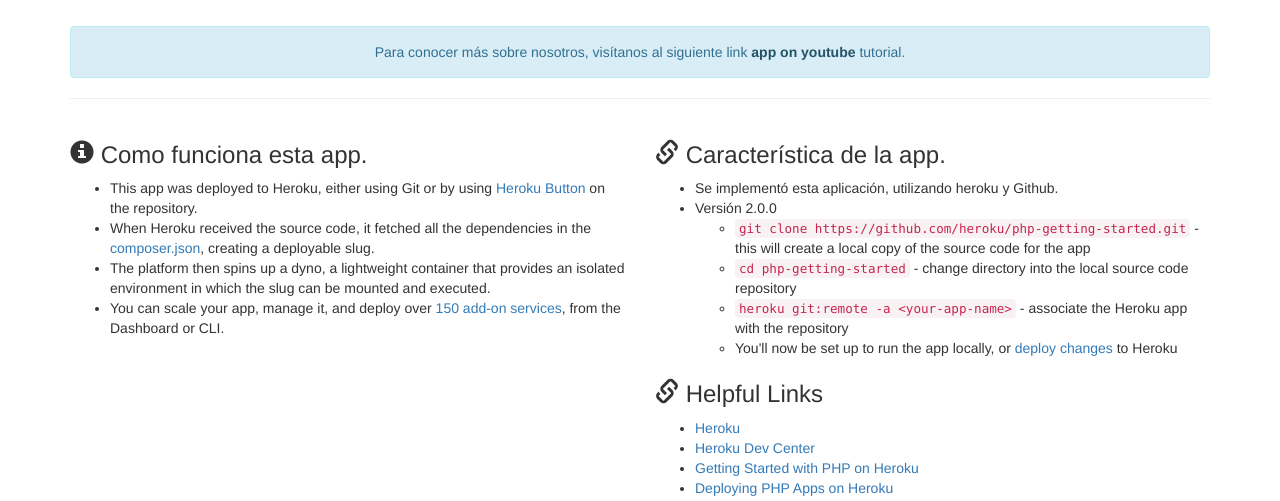
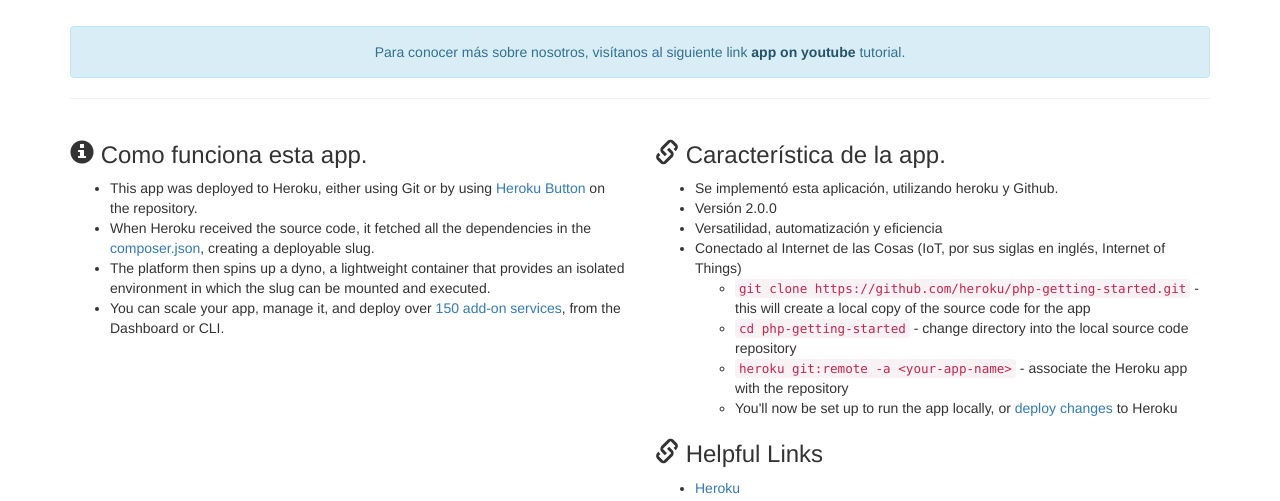
Before and after one commit to luisrojano/smarthouse2021, a PHP site: template web/views/index.twig in a window 1280 px wide. Shown: the part 526-1027 px from the top of the page. Run offline with PHP 8.4, Linux system fonts and the light colour scheme; the template is opened without the code that fills it, so the values that code supplies are empty; some libraries are stand-ins or nearby versions.

Commit message:
Update index.twig

```diff
--- a/web/views/index.twig
+++ b/web/views/index.twig
@@ -33,6 +33,9 @@
       <ul>
         <li>Se implementó esta aplicación, utilizando heroku y Github.</li>
         <li>Versión 2.0.0</li>
+        <li>Versatilidad, automatización y eficiencia </li>
+        <li>Conectado al Internet de las Cosas (IoT, por sus siglas en inglés, Internet of Things) </li>
+
         <ul>
           <li><code>git clone https://github.com/heroku/php-getting-started.git</code> - this will create a local copy of the source code for the app</li>
           <li><code>cd php-getting-started</code> - change directory into the local source code repository</li>
```
